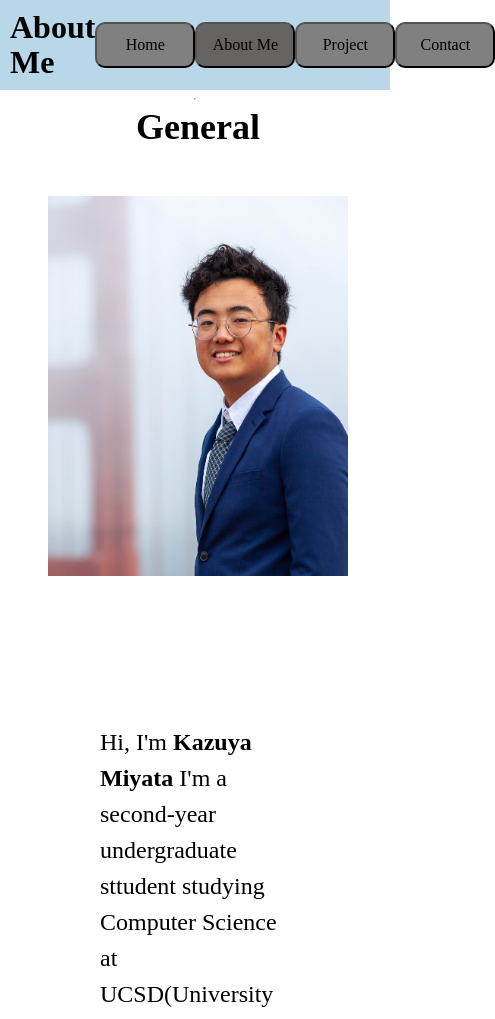
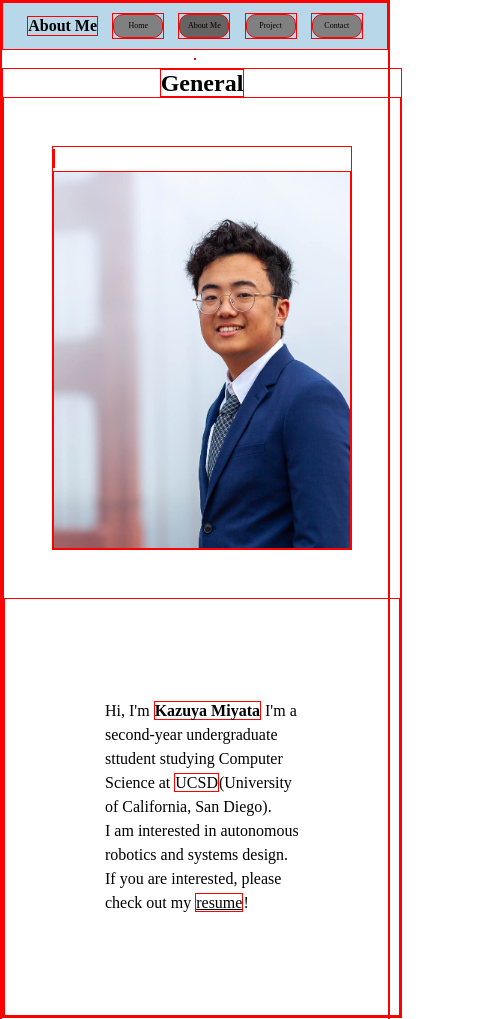
Before and after one commit to miyatakazuya/cse134-hw3, a plain HTML site: page pages/aboutme.html in a window 390 px wide. Shown: the top 1019 px of the page, 495 px wide, since content can reach past the window. Drawn offline with Linux system fonts and the light colour scheme.

Commit message:
more css

```diff
--- a/css/aboutme.css
+++ b/css/aboutme.css
@@ -1,6 +1,6 @@
-/* * {
+* {
     border: 1px solid red;
-  } */
+  }
 
 
 
--- a/css/pages.css
+++ b/css/pages.css
@@ -1,10 +1,18 @@
 header {
     display: flex;
+    width:auto;
     margin-block-end: 0;
     background-color: #B8D8EA;
     justify-content: space-evenly;
     align-items: center;
     padding: 10px;
+}
+
+@media (max-width: 700px) {
+    header {
+        font-size: 0.5rem;
+        /* min-width: 100vh; */
+    }
 }
 
 content-body {
@@ -15,6 +23,12 @@ content-body {
     flex-direction: column;
     align-items: center;
     font-size: 1.5rem;
+}
+
+@media (max-width: 700px) {
+    content-body {
+        font-size: 1rem;
+    }
 }
 
 footer nav {
@@ -37,6 +51,7 @@ footer nav {
     font-size: 1rem;
     background-color: gray;
     border-radius: 10px;
+    text-align: center;
     /* text-shadow: 1px 1px 1px #fff; */
 }
 
@@ -47,3 +62,10 @@ footer nav {
 .main_button[selected="true"] {
     background-color: rgb(102, 99, 99);
 }
+
+@media (max-width: 700px) {
+    .main_button {
+        width: 50px;
+        font-size: 0.5rem;
+    }
+}
```
